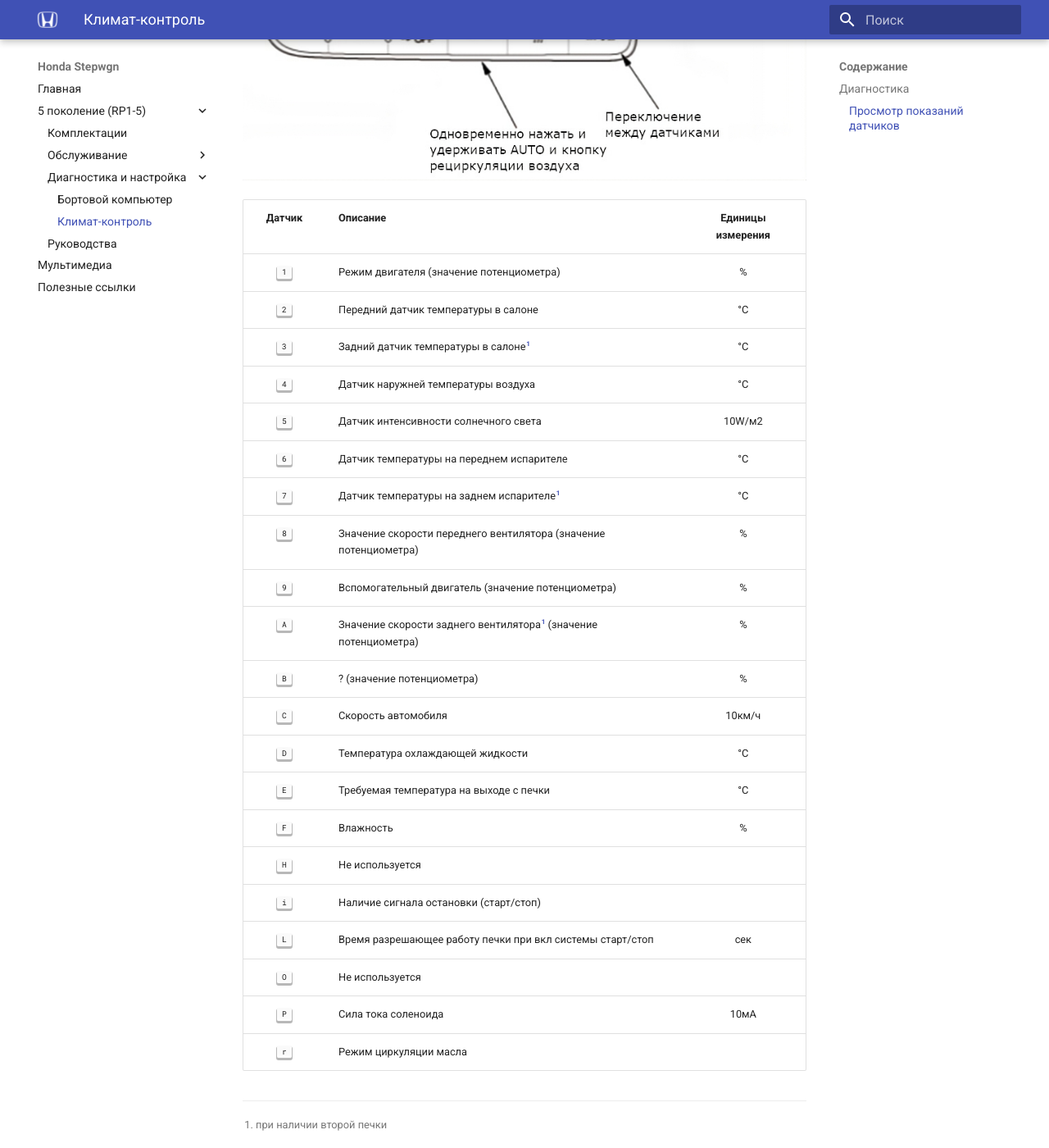
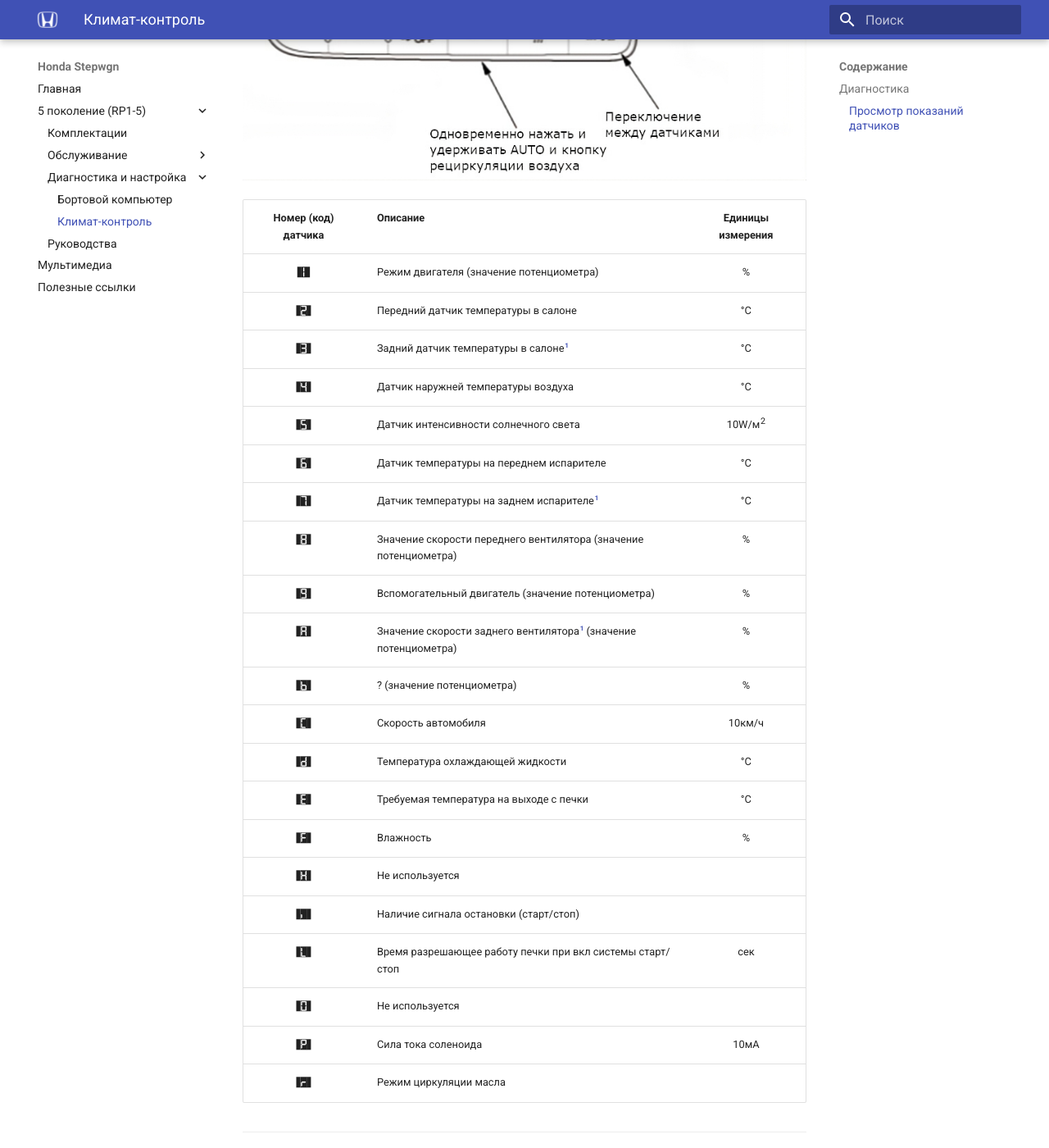
Before and after one commit to stepwgn/stepwgn.github.io, an MkDocs documentation site: the page built from docs/5g/setup/climate-control.md, in a window 1280 px wide and 1400 px high, scrolled down 755 px. Shown: the whole window at 82% size. Built offline with MkDocs 1.6.1 and Material for MkDocs 9.7.7, drawn with Linux system fonts in a browser that asks for light colours.

Commit message:
Обновлено отображение информации по настройке климат-контроля
Signed-off-by: Zakhar Petrov <46595458+zakhar-petrov@users.noreply.github.com>

```diff
--- a/docs/5g/setup/climate-control.md
+++ b/docs/5g/setup/climate-control.md
@@ -8,28 +8,28 @@
 
 ![Настройка](/assets/setup/climate-control.jpg)
 
-| Датчик  | Описание                                                           | Единицы измерения |
-|:-------:|--------------------------------------------------------------------|:-----------------:|
-| ++"1"++ | Режим двигателя (значение потенциометра)                           |         %         |
-| ++"2"++ | Передний датчик температуры в салоне                               |        °C         |
-| ++"3"++ | Задний датчик температуры в салоне[^1]                             |        °C         |
-| ++"4"++ | Датчик наружней температуры воздуха                                |        °C         |
-| ++"5"++ | Датчик интенсивности солнечного света                              |      10W/м2       |
-| ++"6"++ | Датчик температуры на переднем испарителе                          |        °C         |
-| ++"7"++ | Датчик температуры на заднем испарителе[^1]                        |        °C         |
-| ++"8"++ | Значение скорости переднего вентилятора (значение потенциометра)   |         %         |
-| ++"9"++ | Вспомогательный двигатель (значение потенциометра)                 |         %         |
-| ++"А"++ | Значение скорости заднего вентилятора[^1] (значение потенциометра) |         %         |
-| ++"В"++ | ? (значение потенциометра)                                         |         %         |
-| ++"С"++ | Скорость автомобиля                                                |      10км/ч       |
-| ++"D"++ | Температура охлаждающей жидкости                                   |        °C         |
-| ++"Е"++ | Требуемая температура на выходе с печки                            |        °C         |
-| ++"F"++ | Влажность                                                          |         %         |
-| ++"Н"++ | Не используется                                                    |                   |
-| ++"i"++ | Наличие сигнала остановки (старт/стоп)                             |                   |
-| ++"L"++ | Время разрешающее работу печки при вкл системы старт/стоп          |        сек        |
-| ++"О"++ | Не используется                                                    |                   |
-| ++"Р"++ | Сила тока соленоида                                                |       10мА        |
-| ++"r"++ | Режим циркуляции масла                                             |                   |
+|             Номер (код) датчика              | Описание                                                           | Единицы измерения |
+|:--------------------------------------------:|--------------------------------------------------------------------|:-----------------:|
+| <span class="seven-led">&nbsp;1&nbsp;</span> | Режим двигателя (значение потенциометра)                           |         %         |
+| <span class="seven-led">&nbsp;2&nbsp;</span> | Передний датчик температуры в салоне                               |        °C         |
+| <span class="seven-led">&nbsp;3&nbsp;</span> | Задний датчик температуры в салоне[^1]                             |        °C         |
+| <span class="seven-led">&nbsp;4&nbsp;</span> | Датчик наружней температуры воздуха                                |        °C         |
+| <span class="seven-led">&nbsp;5&nbsp;</span> | Датчик интенсивности солнечного света                              |     10W/м^2^      |
+| <span class="seven-led">&nbsp;6&nbsp;</span> | Датчик температуры на переднем испарителе                          |        °C         |
+| <span class="seven-led">&nbsp;7&nbsp;</span> | Датчик температуры на заднем испарителе[^1]                        |        °C         |
+| <span class="seven-led">&nbsp;8&nbsp;</span> | Значение скорости переднего вентилятора (значение потенциометра)   |         %         |
+| <span class="seven-led">&nbsp;9&nbsp;</span> | Вспомогательный двигатель (значение потенциометра)                 |         %         |
+| <span class="seven-led">&nbsp;A&nbsp;</span> | Значение скорости заднего вентилятора[^1] (значение потенциометра) |         %         |
+| <span class="seven-led">&nbsp;B&nbsp;</span> | ? (значение потенциометра)                                         |         %         |
+| <span class="seven-led">&nbsp;C&nbsp;</span> | Скорость автомобиля                                                |      10км/ч       |
+| <span class="seven-led">&nbsp;D&nbsp;</span> | Температура охлаждающей жидкости                                   |        °C         |
+| <span class="seven-led">&nbsp;E&nbsp;</span> | Требуемая температура на выходе с печки                            |        °C         |
+| <span class="seven-led">&nbsp;F&nbsp;</span> | Влажность                                                          |         %         |
+| <span class="seven-led">&nbsp;H&nbsp;</span> | Не используется                                                    |                   |
+| <span class="seven-led">&nbsp;i&nbsp;</span> | Наличие сигнала остановки (старт/стоп)                             |                   |
+| <span class="seven-led">&nbsp;L&nbsp;</span> | Время разрешающее работу печки при вкл системы старт/стоп          |        сек        |
+| <span class="seven-led">&nbsp;O&nbsp;</span> | Не используется                                                    |                   |
+| <span class="seven-led">&nbsp;P&nbsp;</span> | Сила тока соленоида                                                |       10мА        |
+| <span class="seven-led">&nbsp;r&nbsp;</span> | Режим циркуляции масла                                             |                   |
 
 [^1]: при наличии второй печки
--- a/docs/stylesheets/extra.css
+++ b/docs/stylesheets/extra.css
@@ -104,3 +104,16 @@
     width: 120px;
     margin: 0 auto;
 }
+
+@font-face {
+    font-family: "7LED";
+    src: url('/fonts/7LED.ttf') format('truetype');
+    font-weight: normal;
+    font-style: normal;
+    font-display: swap;
+}
+
+
+.seven-led {
+    font-family: '7LED', sans-serif;
+}
--- a/mkdocs.yml
+++ b/mkdocs.yml
@@ -60,6 +60,7 @@
   - footnotes
   - md_in_html
   - pymdownx.blocks.caption
+  - pymdownx.caret
   - pymdownx.emoji:
       emoji_index: !!python/name:material.extensions.emoji.twemoji
       emoji_generator: !!python/name:material.extensions.emoji.to_svg
```
Also changed, not shown: docs/fonts/7LED.ttf (added).
